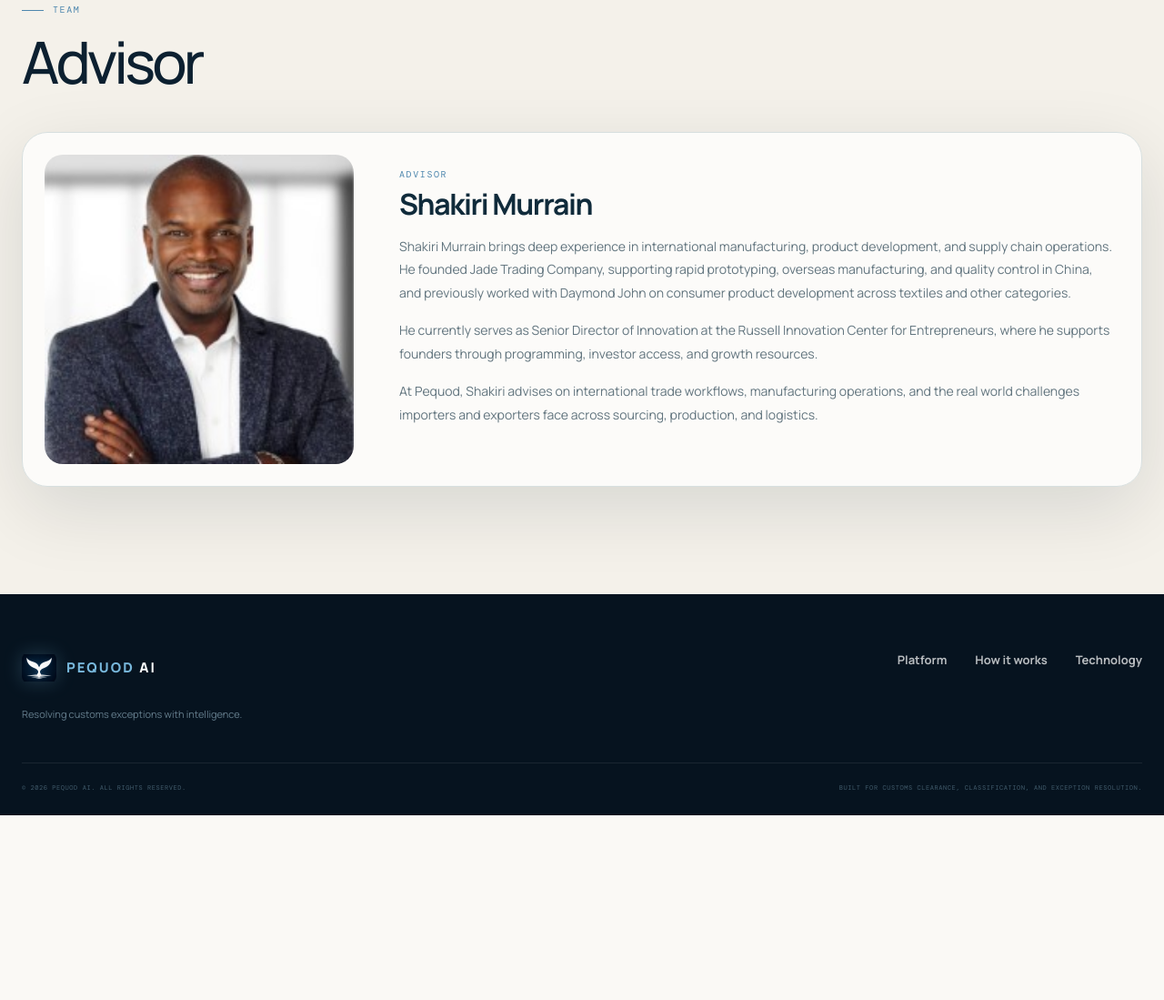
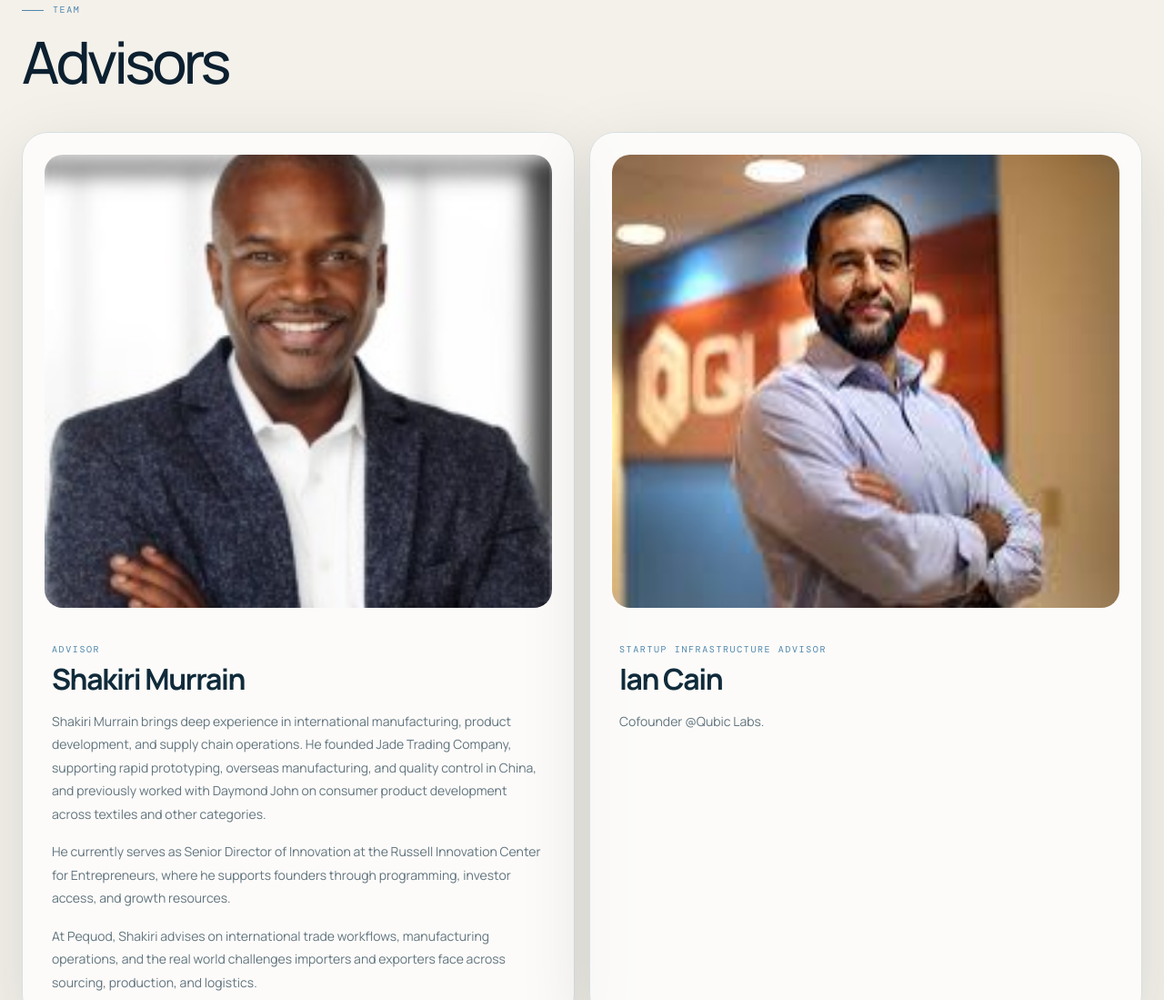
Before and after one commit to mnsalschool7-u/Pequod-AI, a website: page index.html in a window 1280 px wide. Shown: the part 6511-7610 px from the top of the page at 91% size. Before the commit the page ends 7407 px from the top, so only its background shows below. Drawn offline with nearby package versions, Linux system fonts and the light colour scheme.

Commit message:
Add Ian Cain advisor card

```diff
--- a/index.html
+++ b/index.html
@@ -341,13 +341,14 @@
       </section>
 
       <!-- Team -->
-      <section class="team-photo-section" aria-label="Pequod advisor">
+      <section class="team-photo-section" aria-label="Pequod advisors">
         <div class="container team-photo-shell">
           <div class="section-heading reveal">
             <div class="eyebrow eyebrow-blue"><span></span> Team</div>
-            <h2>Advisor</h2>
+            <h2>Advisors</h2>
           </div>
-          <div class="team-photo-card reveal">
+          <div class="team-photo-grid">
+            <article class="team-photo-card reveal">
               <img src="assets/shakiri-murrani-advisor.jpg" alt="Shakiri Murrain" />
               <div class="team-photo-caption">
                 <span>Advisor</span>
@@ -367,6 +368,16 @@
                   real world challenges importers and exporters face across sourcing, production, and logistics.
                 </p>
               </div>
+            </article>
+
+            <article class="team-photo-card reveal">
+              <img src="assets/ian-cain-advisor.jpg" alt="Ian Cain" />
+              <div class="team-photo-caption">
+                <span>Startup Infrastructure Advisor</span>
+                <h3>Ian Cain</h3>
+                <p>Cofounder @Qubic Labs.</p>
+              </div>
+            </article>
           </div>
         </div>
       </section>
--- a/styles.css
+++ b/styles.css
@@ -833,10 +833,17 @@ button:focus-visible {
   align-items: start;
 }
 
+.team-photo-grid {
+  display: grid;
+  grid-template-columns: repeat(2, minmax(0, 1fr));
+  gap: 16px;
+  align-items: stretch;
+}
+
 .team-photo-card {
   display: grid;
-  grid-template-columns: 340px minmax(0, 1fr);
-  gap: 42px;
+  grid-template-rows: auto 1fr;
+  gap: 24px;
   width: 100%;
   padding: 24px;
   border: 1px solid var(--line);
@@ -848,8 +855,7 @@ button:focus-visible {
 .team-photo-card img {
   display: block;
   width: 100%;
-  max-width: 340px;
-  aspect-ratio: 1;
+  aspect-ratio: 1.12;
   border-radius: 20px;
   object-fit: cover;
 }
@@ -1111,6 +1117,10 @@ button:focus-visible {
     grid-template-columns: repeat(2, 1fr);
   }
 
+  .team-photo-grid {
+    grid-template-columns: 1fr;
+  }
+
   .consequence-chain {
     grid-template-columns: repeat(3, 1fr);
   }
@@ -1236,7 +1246,6 @@ button:focus-visible {
   }
 
   .team-photo-card {
-    display: block;
     padding: 12px;
     border-radius: 22px;
   }
```
Also changed, not shown: assets/ian-cain-advisor.jpg (added). Lines whose indentation alone changed are shown as unchanged.
